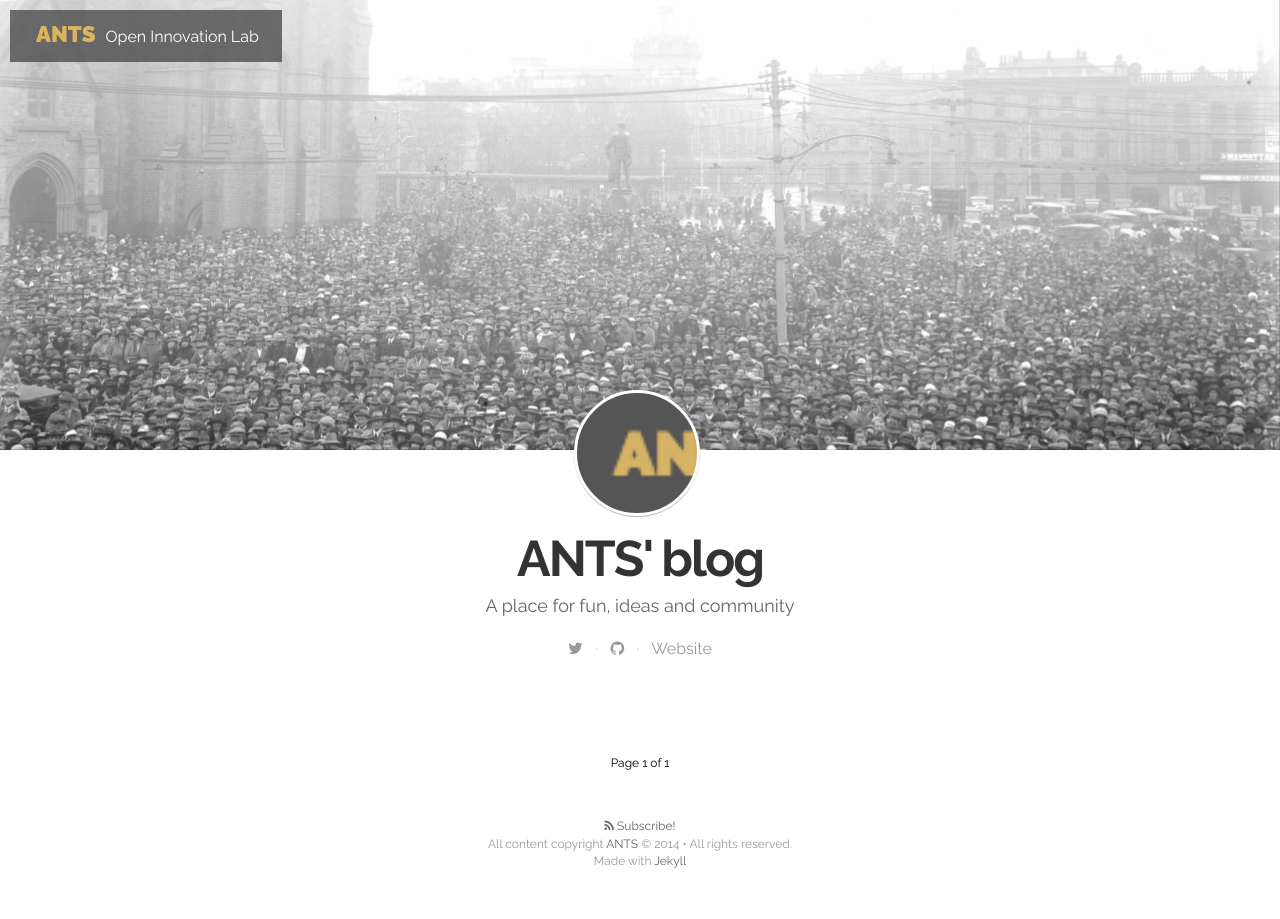
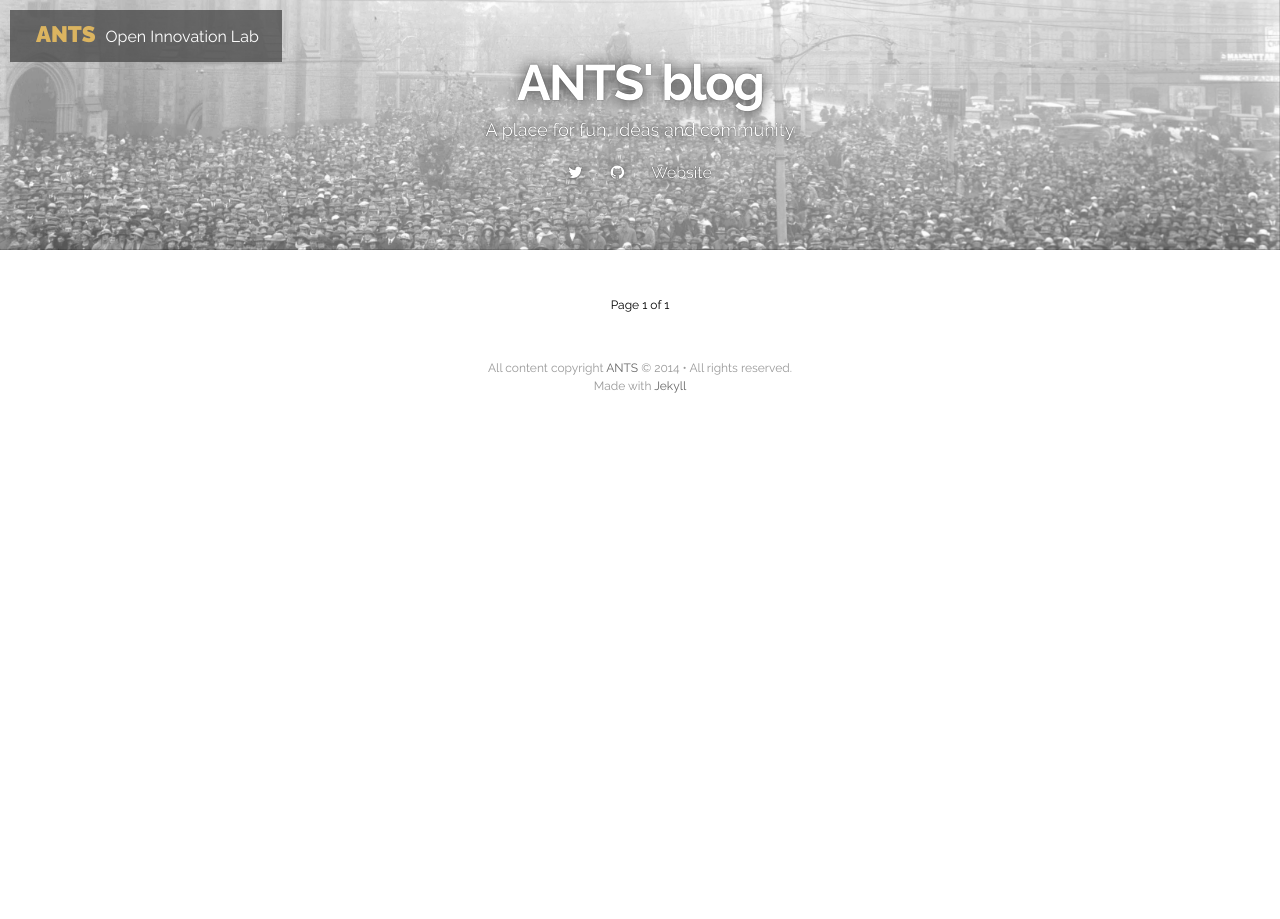
Before and after one commit to anthill/blog, a Jekyll site: the page built from index.html, in a window 1280 px wide. Built offline with Jekyll 4.4.1, drawn with Linux system fonts in a browser that asks for light colours; nearby versions of some CDN libraries; Markdown is read by kramdown in place of the engine named in the settings; the list of posts is cut into pages by our own code.

Commit message:
index header fixed

```diff
--- a/_includes/footer.html
+++ b/_includes/footer.html
@@ -1,7 +1,6 @@
 <!-- footer start -->
 
 <footer class="site-footer">
-  <a class="subscribe" href="{{ "/feed.xml" | prepend: site.baseurl }}"> <span class="tooltip"> <i class="fa fa-rss"></i> Subscribe!</span></a>
     <div class="inner">
          <section class="copyright">All content copyright <a href="mailto:{{ site.email}}">{{ site.name }}</a> &copy; 2014 &bull; All rights reserved.</section>
          <section class="poweredby">Made with <a href="http://jekyllrb.com"> Jekyll</a></section>
--- a/css/main.sass
+++ b/css/main.sass
@@ -57,7 +57,7 @@ body
     line-height: 1em
     font-weight: lighter
 .teaserimage
-  height: 450px
+  height: 250px
   position: relative
   overflow: hidden
   background-color: #000
@@ -71,60 +71,45 @@ body
     bottom: 0
     z-index: 1
     text-indent: -9999px
+  .blog-header
+    width: 100%
+    position: relative
+    z-index: 99
+    max-width: 640px
+    padding: 10px 0 90px
+    text-align: center
+    margin: 0 auto
+    @include box-sizing(border-box)
+    @include respond-to(800)
+    color: white
+    text-shadow: 0px 1px 16px rgba(0, 0, 0, 0.8), 0px 0px 1px rgba(0, 0, 0, 0.8)
+    .blog-title
+      margin: 0
+      padding: $rs*3 $rs $rs/2
+      font-size: 50px
+      text-align: center
+      font-weight: 700
+      letter-spacing: -2px
+      outline: 0
+      line-height: 50px
+      word-break: break-word
+    .blog-description
+      margin: 0 0 20px
+      padding: 0 $rs*2
+      font-size: $rs/8*9
+      line-height: 1.5
+      text-align: center
+      font-weight: 400
+    .custom-links
+      margin: 0 0 50px
+      text-align: center
+      a
+        text-decoration: none
+        color: white
+        &:hover
+          color: #DBB460
 
-.blog-header
-  width: 100%
-  max-width: 640px
-  margin: 0 auto
-  position: relative
-  padding: 0
-  @include box-sizing(border-box)
-  @include respond-to(800)
-    padding: 0 $rs
-  .blog-logo
-    width: $rs*7.5
-    height: $rs*7.5
-    position: absolute
-    top: -$rs*3.75
-    right: 50%
-    margin-right: -$rs*3.75
-    background-size: cover
-    border-radius: 50%
-    z-index: 99
-    text-indent: -9999px
-    border: 3px solid #fff
-    background-color: #fff
-    -webkit-box-shadow: 0 1px 1px rgba(0,0,0,0.3)
-    -moz-box-shadow: 0 1px 1px rgba(0,0,0,0.3)
-    box-shadow: 0 1px 1px rgba(0,0,0,0.3)
-  .blog-title
-    margin: 0
-    padding: $rs*5.25 $rs $rs/2
-    font-size: 50px
-    text-align: center
-    font-weight: 700
-    letter-spacing: -2px
-    outline: 0
-    line-height: 50px
-    word-break: break-word
-    color: #333
-  .blog-description
-    margin: 0 0 20px
-    padding: 0 $rs*2
-    font-size: $rs/8*9
-    line-height: 1.5
-    color: #666
-    text-align: center
-    font-weight: 400
-  .custom-links
-    margin: 0 0 50px
-    text-align: center
-    color: #ccc
-    a
-      text-decoration: none
-      color: #999
-      &:hover
-        color: #333
+
 
 .content
   width: 100%
--- a/index.html
+++ b/index.html
@@ -6,12 +6,7 @@ layout: default
     <div class="teaserimage-image" {% if site.cover %}style="background-image: url({{ site.baseurl }}{{ site.cover }})"{% endif %}>
         Teaser Image
     </div>
-</div>
-
-<header class="blog-header">
-    {% if site.logo %}
-      <a class="blog-logo" href="{{site.url}}" style="background-image: url('{{ site.baseurl }}{{ site.logo }}')">{{ site.title }}</a>
-    {% endif %}
+    <div class="blog-header">
         <h1 class="blog-title">{{ site.title }}</h1>
         <h2 class="blog-description">{{ site.description }}</h2>
         <div class="custom-links">
@@ -23,7 +18,11 @@ layout: default
           {% endfor %}
           <a href="http://ants.builders">Website</a>
         </div>
-</header>
+    </div>
+
+</div>
+
+
 
 
 <main class="content" role="main">
```
Lines whose indentation alone changed are shown as unchanged.
